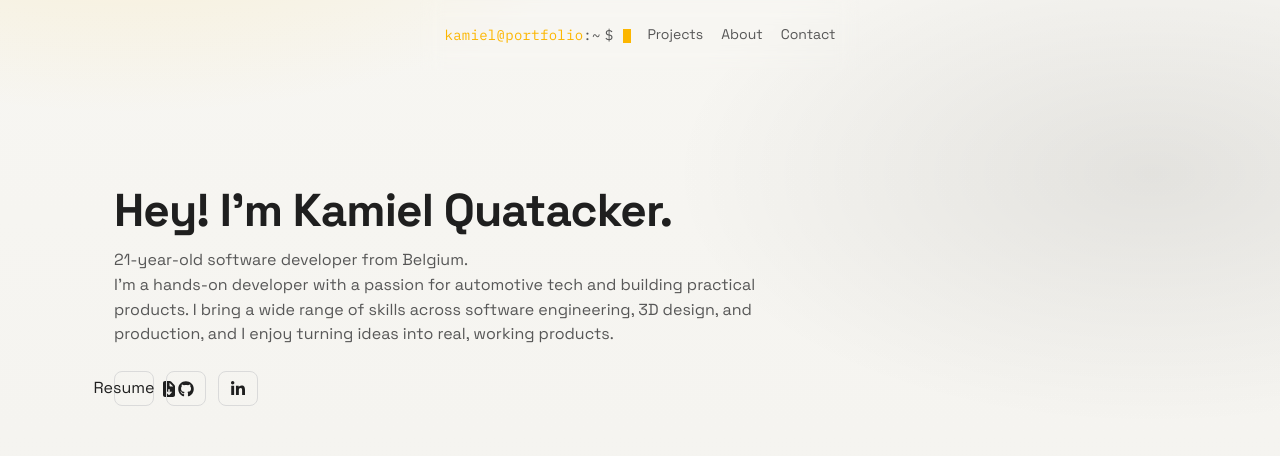
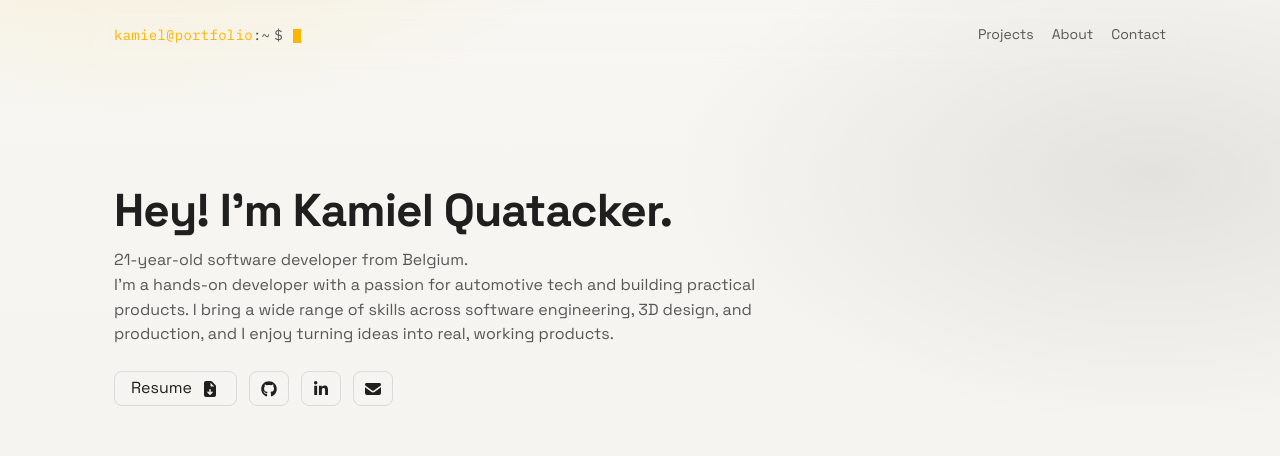
Before and after one commit to kamielquatacker/kamiel-portfolio, a Next.js app: page / in a window 1280 px wide. Shown: the top 456 px of the page. Built offline with nearby package versions, Linux system fonts and the light colour scheme.

Commit message:
Add email contact button and update resume link styling

```diff
--- a/app/page.tsx
+++ b/app/page.tsx
@@ -2,12 +2,13 @@ import { FontAwesomeIcon } from "@fortawesome/react-fontawesome";
 import { faGithub, faLinkedinIn } from "@fortawesome/free-brands-svg-icons";
 import {
   faArrowRight,
+  faEnvelope,
   faFileArrowDown,
   faStar,
 } from "@fortawesome/free-solid-svg-icons";
 import { projects } from "@/data/projects";
-import { experiences } from '@/data/experience';
-import { education } from '@/data/education';
+import { experiences } from "@/data/experience";
+import { education } from "@/data/education";
 import ProjectCard from "@/components/ProjectCard";
 import ExperienceItem from "@/components/ExperienceItem";
 import TabView from "@/components/TabView";
@@ -29,7 +30,7 @@ export default function Home() {
           ideas into real, working products.
         </p>
         <div className="hero-buttons">
-          <a className="btn" href="/resume.pdf" download>
+          <a className="resume-link btn" href="/resume.pdf" download>
             <span>Resume</span>
             <FontAwesomeIcon icon={faFileArrowDown} />
           </a>
@@ -48,6 +49,9 @@ export default function Home() {
             rel="noreferrer"
           >
             <FontAwesomeIcon icon={faLinkedinIn} />
+          </a>
+          <a className="btn" href="mailto:kamiel.quatacker@gmail.com">
+            <FontAwesomeIcon icon={faEnvelope} />
           </a>
         </div>
       </header>
--- a/components/Nav.module.css
+++ b/components/Nav.module.css
@@ -4,6 +4,7 @@
   left: 0;
   right: 0;
   z-index: 1000;
+  width: 100%;
 
   display: flex;
   align-items: center;
@@ -15,7 +16,6 @@
   padding: 24px var(--gutter);
 
   backdrop-filter: blur(10px);
-  /* -webkit-backdrop-filter: blur(10px); Safari support */
 }
 
 .nav-brand {
```
